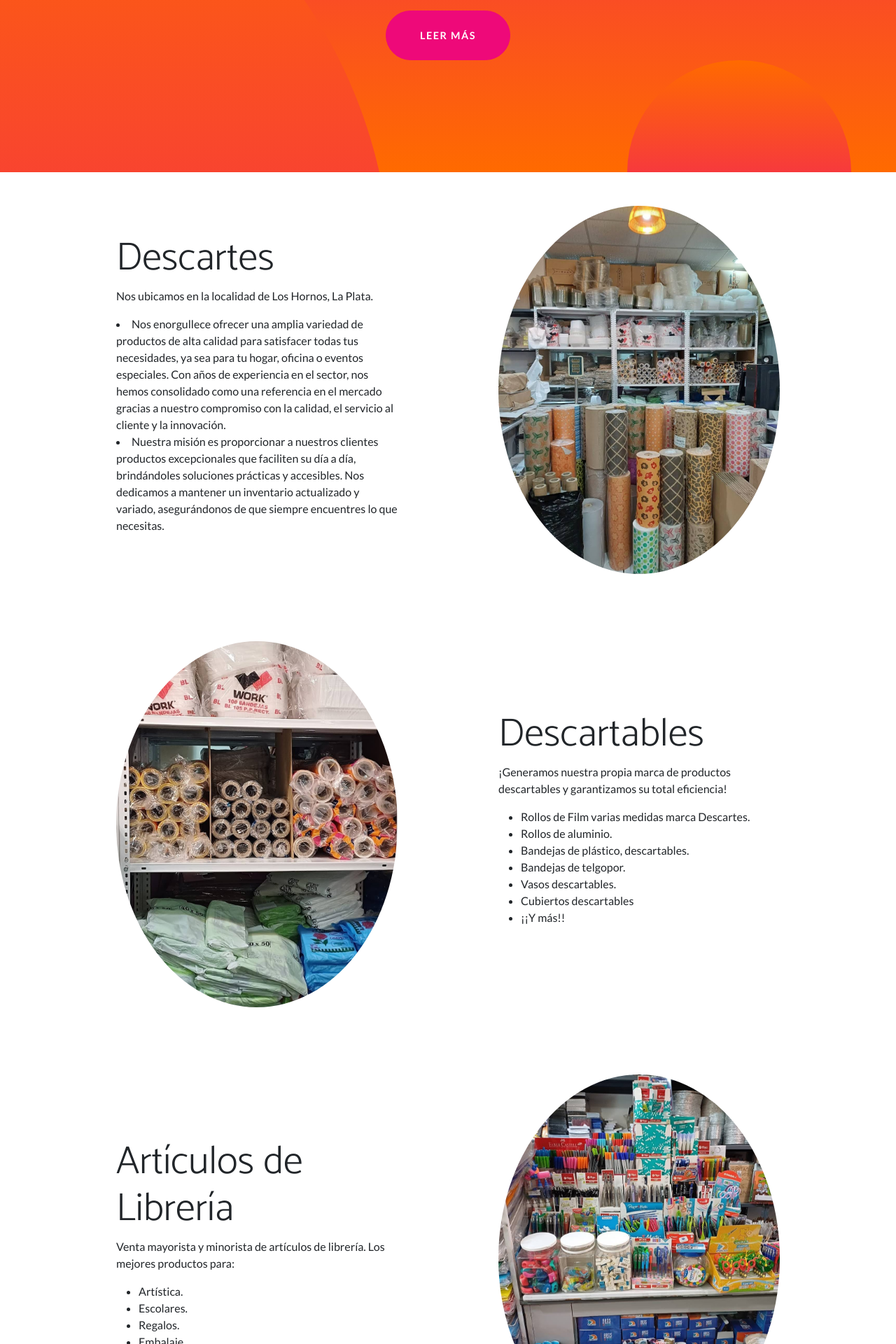
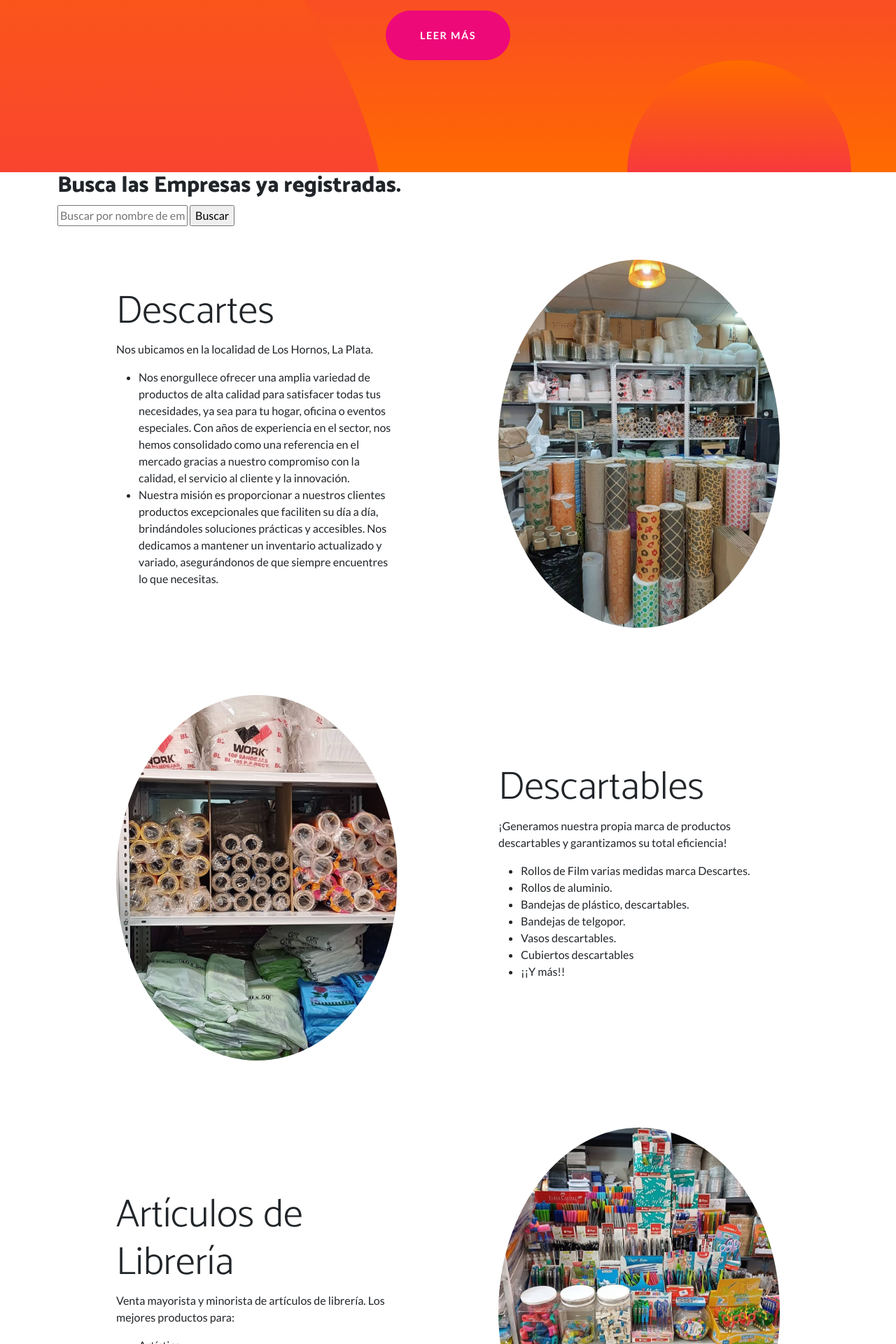
Before and after one commit to arisampedro1/proyecto_coder3, a Django app: page / in a window 1280 px wide. Shown: the part 594-2514 px from the top of the page at 70% size. Run offline with Django 4.2, Linux system fonts and the light colour scheme; some libraries are stand-ins or nearby versions.

Commit message:
commit check 4

```diff
--- a/NewApp/templates/NewApp/index_bkp.html
+++ b/NewApp/templates/NewApp/index_bkp.html
@@ -29,6 +29,7 @@
                         <li class="nav-item"><a class="nav-link" href="{% url 'registrar_ubicacion' %}">Mi Ubicacion</a></li>
                         <li class="nav-item"><a class="nav-link" href="{% url 'registrar_contacto' %}">Contactarme</a></li>
                         <a class="btn btn-primary nav-item-margin-right" href="{% url 'inicio' %}">INICIO</a>
+
                     </ul>
                 </div>
             </div>
--- a/NewApp/templates/NewApp/inicio.html
+++ b/NewApp/templates/NewApp/inicio.html
@@ -3,35 +3,58 @@
 {% load static %}
 
 {% block main %}
+<section>
+    <div class="container">
+        <h2>Busca las Empresas ya registradas.</h2>
+        <form method="get" action="{% url 'buscar_empresas' %}">
+            <input type="text" name="q" placeholder="Buscar por nombre de empresa" value="{{ query }}">
+            <input type="submit" value="Buscar">
+        </form>
+
+        {% if query %}
+            <ul>
+                {% if empresas %}
+                    {% for empresa in empresas %}
+                        <li>{{ empresa.nombre_de_fantasia }} - {{ empresa.razon_social }}</li>
+                    {% endfor %}
+                {% else %}
+                    <li>No se encontraron empresas.</li>
+                {% endif %}
+            </ul>
+        {% endif %}
+    </div>
+</section>
 
 <section id="scroll">
     <div class="container px-5">
         <div class="row gx-5 align-items-center">
             <div class="col-lg-6 order-lg-2">
-                <div class="p-5"><img class="img-fluid rounded-circle" src=" {% static 'NewApp/assets/img/05.jpg' %} " alt="..." /></div>
+                <div class="p-5"><img class="img-fluid rounded-circle" src="{% static 'NewApp/assets/img/05.jpg' %}" alt="..." /></div>
             </div>
             <div class="col-lg-6 order-lg-1">
                 <div class="p-5">
                     <h2 class="display-4">Descartes</h2>
-                    <p>Nos ubicamos en la localidad de Los Hornos, La Plata.
+                    <p>Nos ubicamos en la localidad de Los Hornos, La Plata.</p>
+                    <ul>
                         <li>Nos enorgullece ofrecer una amplia variedad de productos de alta calidad para satisfacer todas tus necesidades, ya sea para tu hogar, oficina o eventos especiales. Con años de experiencia en el sector, nos hemos consolidado como una referencia en el mercado gracias a nuestro compromiso con la calidad, el servicio al cliente y la innovación.</li>
                         <li>Nuestra misión es proporcionar a nuestros clientes productos excepcionales que faciliten su día a día, brindándoles soluciones prácticas y accesibles. Nos dedicamos a mantener un inventario actualizado y variado, asegurándonos de que siempre encuentres lo que necesitas.</li>
-                    </p>
+                    </ul>
                 </div>
             </div>
         </div>
     </div>
 </section>
+
 <section>
     <div class="container px-5">
         <div class="row gx-5 align-items-center">
             <div class="col-lg-6">
-                <div class="p-5"><img class="img-fluid rounded-circle" src=" {% static 'NewApp/assets/img/02.jpeg' %} " alt="..." /></div>
+                <div class="p-5"><img class="img-fluid rounded-circle" src="{% static 'NewApp/assets/img/02.jpeg' %}" alt="..." /></div>
             </div>
             <div class="col-lg-6">
                 <div class="p-5">
                     <h2 class="display-4">Descartables</h2>
-                    <p>¡Generamos nuestra propia marca de productos descartables y garantizamos su total eficiencia!
+                    <p>¡Generamos nuestra propia marca de productos descartables y garantizamos su total eficiencia!</p>
                     <ul>
                         <li>Rollos de Film varias medidas marca Descartes.</li>
                         <li>Rollos de aluminio.</li>
@@ -40,35 +63,33 @@
                         <li>Vasos descartables.</li>
                         <li>Cubiertos descartables</li>
                         <li>¡¡Y más!!</li>
-                    </p>
+                    </ul>
                 </div>
             </div>
         </div>
     </div>
 </section>
-<!-- Content section 3-->
+
 <section>
     <div class="container px-5">
         <div class="row gx-5 align-items-center">
             <div class="col-lg-6 order-lg-2">
-                <div class="p-5"><img class="img-fluid rounded-circle" src=" {% static 'NewApp/assets/img/03.jpeg' %} " alt="..." /></div>
+                <div class="p-5"><img class="img-fluid rounded-circle" src="{% static 'NewApp/assets/img/03.jpeg' %}" alt="..." /></div>
             </div>
             <div class="col-lg-6 order-lg-1">
                 <div class="p-5">
                     <h2 class="display-4">Artículos de Librería</h2>
-                    <p>Venta mayorista y minorista de artículos de librería. Los mejores productos para:
+                    <p>Venta mayorista y minorista de artículos de librería. Los mejores productos para:</p>
                     <ul>
                         <li>Artística.</li>
                         <li>Escolares.</li>
                         <li>Regalos.</li>
                         <li>Embalaje.</li>
                         <li>Papelería.</li>
-                    </p>
+                    </ul>
                 </div>
             </div>
         </div>
     </div>
 </section>
-
-
-{% endblock main %}
+{% endblock %}
--- a/NewApp/urls.py
+++ b/NewApp/urls.py
@@ -9,5 +9,5 @@
     path('registrar-ubicacion/', views.registrar_ubicacion, name='registrar_ubicacion'),
     path('registrar-contacto/', views.registrar_contacto, name='registrar_contacto'),
     path('fin/', views.fin, name='fin'),
-    # path('form-con-api/', views.form_con_api, name="FormConApi"),
+     path('buscar-empresas/', views.buscar_empresas, name='buscar_empresas'),
 ]
--- a/NewApp/views.py
+++ b/NewApp/views.py
@@ -70,18 +70,9 @@
 def fin(request):
     return render(request, "NewApp/registros/fin.html")
 
-# def form_con_api(request):
-#     if request.method == "POST":
-#         mi_formulario = CursoFormulario(request.POST) # Aqui me llega la informacion del html
-#         # print(miFormulario)
-#         if mi_formulario.is_valid():
-#             informacion = mi_formulario.cleaned_data
-
-#             curso = Curso(nombre=informacion["curso"], camada=informacion["camada"])
-#             curso.save()
-
-#             return render(request, "AppCoder/index.html")
-#     else:
-#         mi_formulario = CursoFormulario()
-
-#     return render(request, "AppCoder/form_con_api.html", {"mi_formulario": mi_formulario})
+def buscar_empresas(request):
+    query = request.GET.get('q', '')
+    empresas = []
+    if query:
+        empresas = Empresa.objects.filter(nombre_de_fantasia__icontains=query)
+    return render(request, "NewApp/inicio.html", {'empresas': empresas, 'query': query})
```
Also changed, not shown: NewApp/templates/NewApp/cursos.html (deleted, +0 -11 lines), NewApp/templates/NewApp/mostrar_empresas.html (added, +15 -0 lines), NewApp/forms.py (line endings or trailing spaces), NewApp/templates/NewApp/registros/guardados/guardarRegistro.html (deleted), db.sqlite3. Lines whose indentation alone changed are shown as unchanged.
